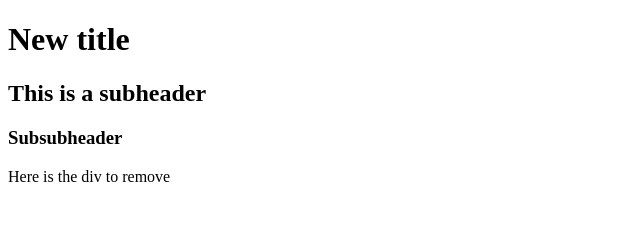
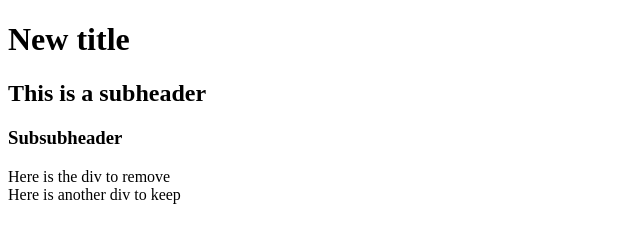
Before and after one commit to jf-pons/hello-world, a plain HTML site: page index.html in a window 1280 px wide. Shown: the whole page, without its empty margins (0-640 px from the left). Drawn offline with Linux system fonts and the light colour scheme.

Commit message:
Added a div to keep

```diff
--- a/index.html
+++ b/index.html
@@ -8,5 +8,6 @@
 <h2>This is a subheader</h2>
 <h3>Subsubheader</h3>
 <div> Here is the div to remove</div>
+<div>Here is another div to keep</div>
 </body>
 </html>
```
